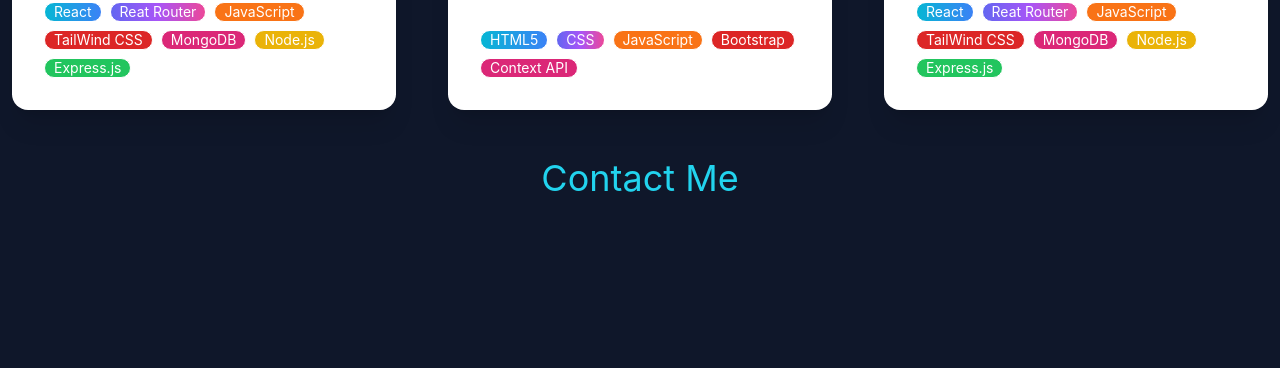
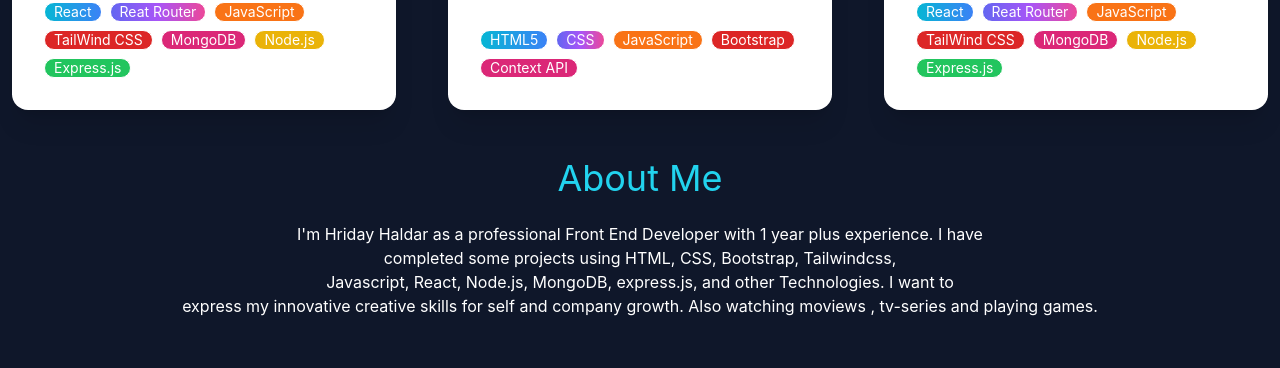
Before and after one commit to hridoyhalder1/dvlprhriday, a React (Create React App) app: page / in a window 1280 px wide. Shown: the part 1405-1773 px from the top of the page. Built offline with nearby package versions, Linux system fonts and the light colour scheme.

Commit message:
about section

```diff
--- /dev/null
+++ b/src/Page/Home/AboutUs/AboutUs.js
@@ -0,0 +1,19 @@
+import React from 'react';
+
+const AboutUs = () => {
+    return (
+        <div>
+            <section id='about'>
+                <div>
+                    <h1 className='text-cyan-400 text-center text-4xl mt-12 mb-6'>About Me</h1>
+                    <p className='text-center text-white'>I'm Hriday Haldar as a professional Front End Developer with 1 year plus experience. I have<br/>
+                        completed some projects using HTML, CSS, Bootstrap, Tailwindcss, <br/>Javascript, React, Node.js,
+                        MongoDB, express.js, and other Technologies. I want to <br/>express my innovative creative skills for
+                        self and company growth. Also watching moviews , tv-series and playing games. </p>
+                </div>
+            </section>
+        </div>
+    );
+};
+
+export default AboutUs;
--- a/src/Page/Home/Home/Home.js
+++ b/src/Page/Home/Home/Home.js
@@ -1,5 +1,6 @@
 import React from 'react';
 import Navbar from '../../Navbar/Navbar';
+import AboutUs from '../AboutUs/AboutUs';
 import Banner from '../Banner/Banner';
 import Contact from '../Contact/Contact';
 import Footer from '../Footer/Footer';
@@ -11,6 +12,7 @@ const Home = () => {
             <Navbar></Navbar>
             <Banner></Banner>
             <Project></Project>
+            <AboutUs></AboutUs>
             <Contact></Contact>
             <Footer></Footer>
         </div>
--- a/src/Page/Navbar/Navbar.js
+++ b/src/Page/Navbar/Navbar.js
@@ -17,6 +17,7 @@ const Navbar = () => {
                                 <li><Link to='/'>Home</Link></li>
                                 <li><Link to='#projects' smooth>Project</Link></li>
                                 <li><Link to='#contact' smooth>Contact</Link></li>
+                                <li><Link to='#about' smooth>About Me</Link></li>
                             </ul>
                         </div>
                         <Link to='/' className="btn btn-ghost normal-case text-xl">Dvlpr Hriday</Link>
@@ -26,6 +27,7 @@ const Navbar = () => {
                             <li><Link to='/'>Home</Link></li>
                             <li><Link to='#projects' smooth>Project</Link></li>
                             <li><Link to='#contact' smooth>Contact</Link></li>
+                            <li><Link to='#about' smooth>About Me</Link></li>
                         </ul>
                     </div>
                 </div>
```
